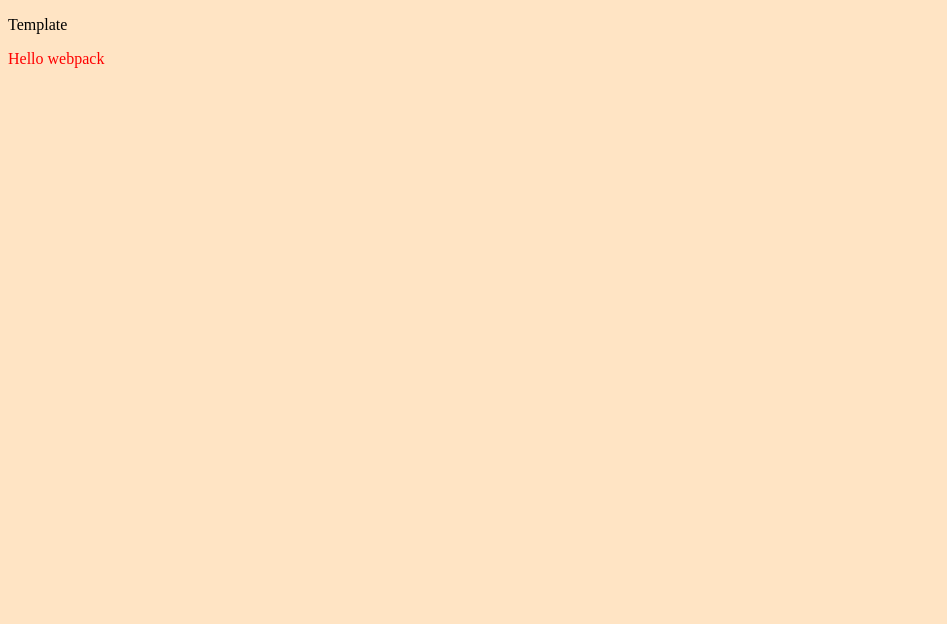
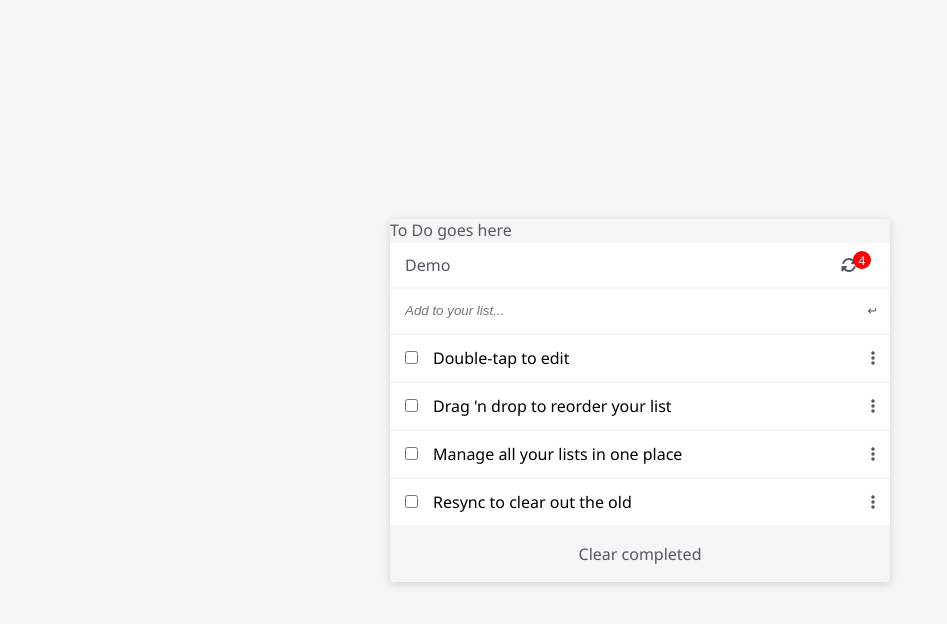
Before and after one commit to adamilare/webpack-bplate, a website built with webpack: page src/index.html in a window 1280 px wide. Shown: the whole page, without its empty margins (0-947 px from the left). Built offline with nearby package versions, Linux system fonts and the light colour scheme.

Commit message:
Make todo

```diff
--- a/src/index.html
+++ b/src/index.html
@@ -4,10 +4,13 @@
     <meta charset="UTF-8" />
     <meta http-equiv="X-UA-Compatible" content="IE=edge" />
     <meta name="viewport" content="width=device-width, initial-scale=1.0" />
-    <title>Webpack</title>
+    <title>To Do List</title>
+    <script
+      src="https://kit.fontawesome.com/7415ea4535.js"
+      crossorigin="anonymous"
+    ></script>
   </head>
   <body>
-    <p>Template</p>
-    <div class="start"></div>
+    <section id="todo-main">To Do goes here</section>
   </body>
 </html>
--- a/src/index.js
+++ b/src/index.js
@@ -1,13 +1,158 @@
-import _ from 'lodash';
 import './style.css';
 
-function component() {
-  const element = document.createElement('div');
+let todos = [
+  { decription: 'Double-tap to edit', completed: false, index: 0 },
+  {
+    decription: "Drag 'n drop to reorder your list",
+    completed: false,
+    index: 1,
+  },
+  {
+    decription: 'Manage all your lists in one place',
+    completed: false,
+    index: 2,
+  },
+  { decription: 'Resync to clear out the old', completed: false, index: 3 },
+];
 
-  element.innerHTML = _.join(['Hello', 'webpack'], ' ');
-  element.classList.add('hello');
+let activeCount = todos.reduce((acc, todo) => {
+  if (!todo.completed) {
+    acc += 1;
+  }
+  return acc;
+}, 0);
 
-  return element;
+let lastIndex = 3;
+let todoListDiv;
+
+const createTodo = (todo) => {
+  const newTodo = document.createElement('li');
+  newTodo.classList.add('todo');
+  newTodo.setAttribute('data-index', todo.index);
+  newTodo.innerHTML = `<input type="checkbox"><textarea class="todo-description" rows="1">${todo.decription}</textarea><i class="todo-menu fa fa-ellipsis-vertical"></i>`;
+  return newTodo;
+};
+
+const makeTodos = () => {
+  const todoWrapper = document.getElementById('todo-main');
+  const todeHeader = document.createElement('div');
+  const todoInput = document.createElement('div');
+  todoListDiv = document.createElement('ul');
+  const todoClear = document.createElement('div');
+
+  todeHeader.classList.add('todo-header');
+  todeHeader.innerHTML = `<span>Demo</span><i id="clear-all" class="fa fa-rotate"></i></span><span id="active-count">${activeCount}</span>`;
+  todoWrapper.appendChild(todeHeader);
+
+  todoInput.classList.add('todo-input');
+  todoInput.innerHTML = '<input id="add-todo" type="text" placeholder="Add to your list..."><i class="fa fa-arrow-turn-down"></i>';
+  todoWrapper.appendChild(todoInput);
+
+  todoListDiv.classList.add('todos');
+  todos.forEach((todo) => {
+    todoListDiv.appendChild(createTodo(todo));
+  });
+  todoWrapper.appendChild(todoListDiv);
+
+  todoClear.classList.add('todo-clear');
+  todoClear.innerHTML = '<span>Clear completed</span>';
+  todoWrapper.appendChild(todoClear);
+};
+
+makeTodos();
+
+function editing(e) {
+  e.classList.toggle('fa-ellipsis-vertical');
+  e.classList.toggle('fa-trash-can');
 }
 
-document.querySelector('.start').appendChild(component());
+const activeCountSpan = document.getElementById('active-count');
+
+function updateCount(countChange) {
+  activeCount += countChange;
+
+  if (activeCount <= 0) {
+    activeCountSpan.hidden = true;
+  } else {
+    activeCountSpan.hidden = false;
+    activeCountSpan.innerHTML = activeCount;
+  }
+}
+
+function updateTodo(index, countChange = 0) {
+  todos = todos.map((todo) => {
+    if (todo.index === index) {
+      todo.completed = !todo.completed;
+    }
+    return todo;
+  });
+
+  updateCount(countChange);
+}
+
+const refreshListeners = () => {
+  document.querySelectorAll('textarea').forEach((item) => {
+    item.addEventListener('focus', (e) => {
+      editing(e.target.parentElement.querySelector('i'));
+    });
+
+    item.addEventListener('blur', (e) => {
+      editing(e.target.parentElement.querySelector('i'));
+    });
+
+    item.addEventListener('input', (e) => {
+      const textarea = e.target;
+      textarea.rows = Math.ceil(textarea.scrollHeight / 20);
+    });
+  });
+
+  document.querySelectorAll('input[type="checkbox"]').forEach((item) => {
+    item.addEventListener('change', (e) => {
+      const parent = e.target.parentElement;
+      let countChange = 0;
+      if (e.target.checked) {
+        parent.classList.add('completed');
+        countChange = -1;
+      } else {
+        parent.classList.remove('completed');
+        countChange = 1;
+      }
+      updateTodo(parent.getAttribute('data-index'), countChange);
+    });
+  });
+};
+
+refreshListeners();
+
+const addNewTodo = (text) => {
+  const todo = { decription: text, completed: false, index: lastIndex + 1 };
+  todos.push(todo);
+  lastIndex += 1;
+  todoListDiv.appendChild(createTodo(todo));
+  updateCount(1);
+  refreshListeners();
+};
+
+document.querySelector('.todo-clear').addEventListener('click', () => {
+  todos = todos.filter((todo) => !todo.completed);
+  document.querySelectorAll('.completed').forEach((item) => {
+    item.remove();
+  });
+});
+
+document.getElementById('clear-all').addEventListener('click', () => {
+  todos = [];
+  document.querySelectorAll('.todo').forEach((item) => {
+    item.remove();
+  });
+  updateCount(-activeCount);
+});
+
+document.getElementById('add-todo').addEventListener('input', (e) => {
+  e.target.addEventListener('keydown', (event) => {
+    if (event.keyCode === 13 && event.target.value !== '') {
+      addNewTodo(event.target.value);
+      event.target.value = '';
+    }
+  });
+});
--- a/src/style.css
+++ b/src/style.css
@@ -1,7 +1,129 @@
-body {
-  background-color: bisque;
+* {
+  margin: 0;
+  padding: 0;
 }
 
-.hello {
-  color: red;
+html {
+  box-sizing: border-box;
 }
+
+*,
+*::before,
+*::after {
+  box-sizing: inherit;
+}
+
+body {
+  height: 100vh;
+  width: 100vw;
+  display: flex;
+  justify-content: center;
+  color: #545862;
+  font-weight: 300;
+  background-color: rgb(246, 246, 246);
+  font-family: "Segoe UI", Tahoma, Geneva, Verdana, sans-serif;
+}
+
+#todo-main {
+  width: 60%;
+  max-width: 500px;
+  margin: auto;
+  border-radius: 3px;
+  box-shadow: 0 2px 8px rgb(0 0 0 / 15%);
+}
+
+#todo-main,
+ul {
+  display: flex;
+  flex-direction: column;
+  gap: 2px;
+}
+
+ul {
+  list-style: none;
+}
+
+input,
+input:active,
+input:focus,
+:focus-visible {
+  font-style: italic;
+  border: none;
+  line-height: 20px;
+  outline: transparent;
+}
+
+#todo-main li,
+.todo-header,
+.todo-input {
+  background-color: #fff;
+  padding: 12px var(--pad);
+  font-size: 16px;
+  line-height: 20px;
+  display: flex;
+  align-items: center;
+}
+
+textarea {
+  border: none;
+  outline: none;
+  resize: none;
+  width: 100%;
+  height: 100%;
+  min-height: 1em;
+  font-size: 16px;
+  font-family: inherit;
+  padding: 0;
+  vertical-align: middle;
+}
+
+.todo-header span:first-child,
+.todo-input input,
+.todo-input textarea {
+  flex: 1;
+}
+
+#active-count {
+  position: relative;
+  top: -5px;
+  left: -4px;
+  color: #fff;
+  font-size: 12px;
+  height: 18px;
+  width: 18px;
+  background-color: red;
+  margin: auto;
+  border-radius: 50%;
+  display: flex;
+  justify-content: center;
+}
+
+#active-count[hidden] {
+  display: none;
+}
+
+.todo-description {
+  flex: 1;
+  padding: 0 var(--pad);
+}
+
+.todo.completed textarea {
+  text-decoration: line-through;
+  opacity: 0.5;
+}
+
+.todo-input i {
+  rotate: 90deg;
+  font-size: 8px;
+}
+
+.todo-clear {
+  height: 55px;
+  display: flex;
+  justify-content: center;
+  align-items: center;
+}
+
+:root {
+  --pad: 15px;
+}
```
